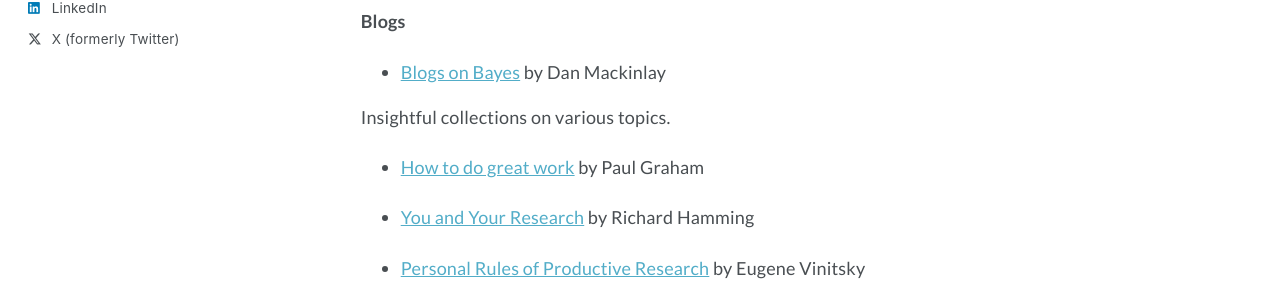
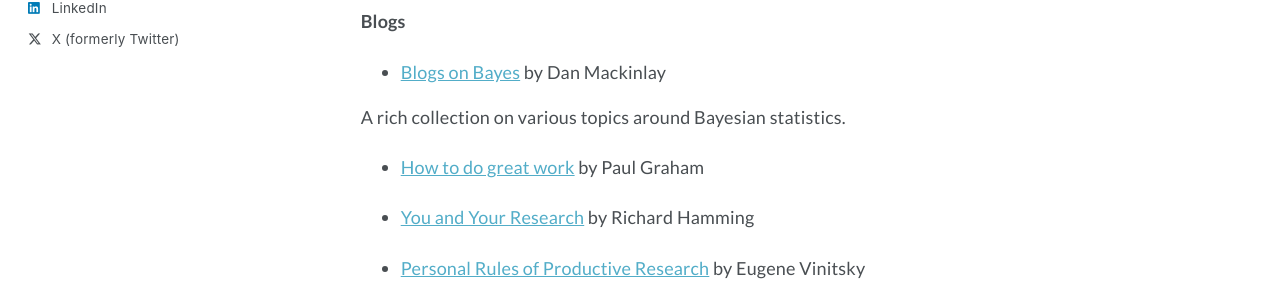
Before and after one commit to user-jiyichen/user-jiyichen.github.io, a Jekyll site: the page built from _pages/reading.md, in a window 1280 px wide and 1283 px high. Shown: the part 466-766 px from the top of the window. Built offline with Jekyll 4.4.1, drawn with Linux system fonts in a browser that asks for light colours; some web fonts are replaced.

Commit message:
Update reading.md

```diff
--- a/_pages/reading.md
+++ b/_pages/reading.md
@@ -18,7 +18,7 @@ A (very) personalized list of writings I found inspiring and worth returning to.
 **Blogs**
 - [Blogs on Bayes](https://danmackinlay.name/#category=Bayes) by Dan Mackinlay
 
-Insightful collections on various topics.
+ A rich collection on various topics around Bayesian statistics.
 
 - [How to do great work](https://paulgraham.com/greatwork.html) by Paul Graham
 
```
